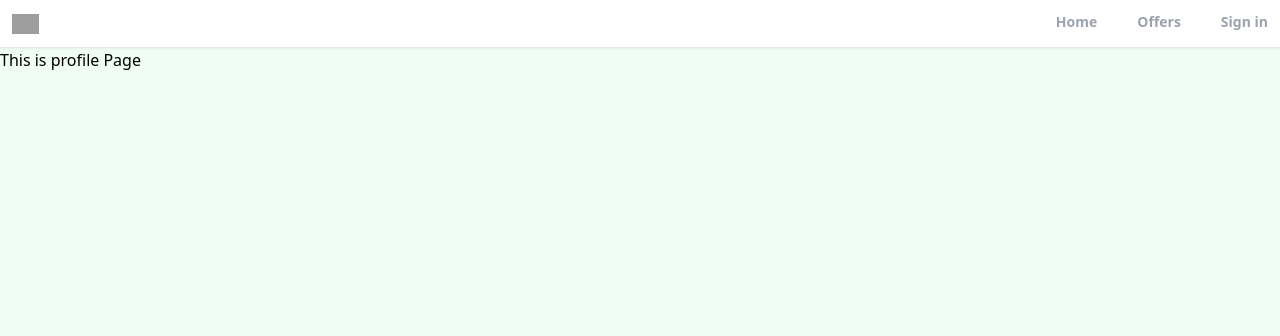
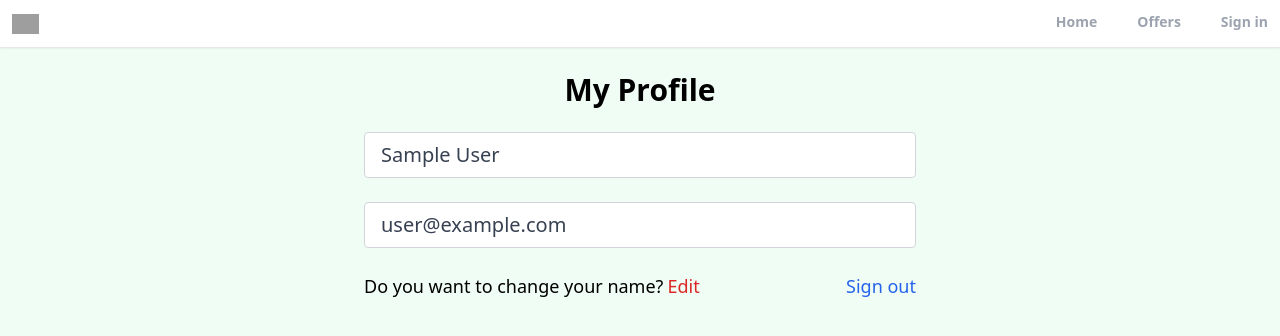
Before and after one commit to nhibui32/Realtor-Clone-React, a React (Vite) app: page /profile in a window 1280 px wide. Shown: the top 336 px of the page. Built offline with nearby package versions, Linux system fonts and the light colour scheme; no server answers; sample sign-in values are in the browser's storage; grey boxes are pictures that could not be loaded.

Commit message:
create private route and custom hook for protection the profile page and path the logout functionality

```diff
--- a/src/App.jsx
+++ b/src/App.jsx
@@ -6,6 +6,7 @@
 import SignIn from './pages/SignIn'
 import SignUp from './pages/SignUp'
 import Header from './components/Header'
+import PrivateRoute from './components/privateRoute'
 import Logo from '/favicon.ico'
 import 'react-toastify/dist/ReactToastify.css';
 import { ToastContainer, Bounce } from 'react-toastify';
@@ -19,9 +20,12 @@
         <Header/>
         <Routes>
           <Route path='/' element={<Home/>}/>
+          {/* the privateRoute cover the profile, if the user login they will go into the profile otherwise they go to the sign-in  */}
+          <Route path='profile' element={<PrivateRoute/>}>
+            <Route index element={<Profile/>}/>
+          </Route>
           <Route path='forgot-password' element={<ForgotPassword/>}/>
           <Route path='offers' element={<Offers/>}/>
-          <Route path='profile' element={<Profile/>}/>
           <Route path='sign-in' element={<SignIn/>}/>
           <Route path='sign-up' element={<SignUp/>}/>
         </Routes>
--- /dev/null
+++ b/src/Hooks/useAuthStatus.jsx
@@ -0,0 +1,18 @@
+import { useState, useEffect } from "react";
+import { getAuth, onAuthStateChanged } from "firebase/auth";
+export function useAuthStatus() {
+    const [LoggedIn, setLoggedIn] = useState(false);  // fixed typo in setLoggedIn
+    const [checkingStatus, setCheckingStatus] = useState(true);
+
+    useEffect(() => {
+        const auth = getAuth();
+        onAuthStateChanged(auth,(user) => {
+            if (user) {
+                setLoggedIn(true);
+            }
+             setCheckingStatus(false);
+        });
+    }, []);
+
+    return { LoggedIn, checkingStatus };
+}
--- /dev/null
+++ b/src/components/PrivateRoute.jsx
@@ -0,0 +1,15 @@
+import React, { useState } from 'react'
+import { Outlet, Navigate } from 'react-router-dom';
+import {useAuthStatus} from '../Hooks/useAuthStatus';
+useAuthStatus
+export default function privateRoute() {
+    const {LoggedIn, checkingStatus} = useAuthStatus();
+    if(checkingStatus){
+      return(
+        <h1>Loading....</h1>
+      )
+    }
+    return LoggedIn ? <Outlet/> : <Navigate to = "/sign-in"/>
+    // if the log in is true qwe will return everything inside the profile ortherwise we will direct the user to sign in page
+
+}
--- a/src/pages/Profile.jsx
+++ b/src/pages/Profile.jsx
@@ -1,9 +1,44 @@
-import React from 'react'
+import React, { useState } from 'react'
+import { getAuth } from 'firebase/auth';
+import { useNavigate } from 'react-router';
 
 export default function Profile() {
+  const auth = getAuth();
+  const Navigate = useNavigate();
+  const[formData, setFormData] = useState({
+    name: auth.currentUser.displayName,
+    email: auth.currentUser.email,
+  })
+  const {name, email} = formData;
+  const OnLogOut = () => {
+    auth.signOut();
+    Navigate("/")
+  }
   return (
     <div>
-      This is profile Page
+      <section className='max-w-6xl mx-auto flex-col justify-center items-center flex'>
+        <h1 className='text-3xl text-center mt-6 font-bold'>My Profile</h1>
+        <div className='w-full md:w-[50%] mt-6 px-3'>
+          <form>
+
+            {/* Name Input */}
+
+            <input type="text" id="name" value={name} disabled className='mb-6 w-full px-4 py-2 text-xl text-gray-700 bg-white border-gray-300 rounded transition ease-in-out'/>
+
+            {/* Email Input */}
+
+            <input type="email" id="email" value={email} disabled className='mb-6 w-full px-4 py-2 text-xl text-gray-700 bg-white border-gray-300 rounded transition ease-in-out'/>
+
+            <div className='flex justify-between whitespace-nowrap text-sm sm:text-lg'>
+              <p className='flex items-center mb-6'>Do you want to change your name? <span className='text-red-600 hover:text-red-700 transition ease-in-out duration-200 ml-1 cursor-pointer'>Edit</span> </p>
+              <p className='text-blue-600 hover:text-blue-800 transition ease-in-out duration-200 ml-1 cursor-pointer' onClick={OnLogOut}>Sign out</p>
+            </div>
+
+
+          </form>
+        </div>
+      </section>
+
     </div>
   )
 }
```
